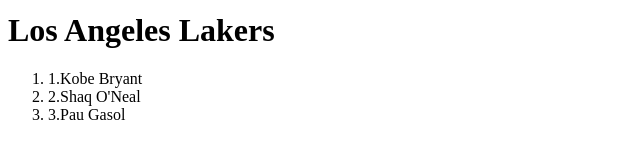
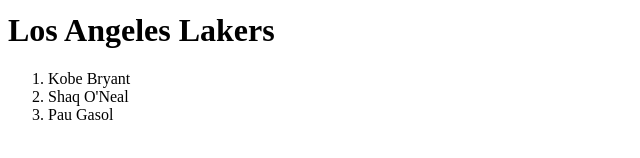
Before and after one commit to 44-563-Web-Apps-S23/44563-webapps-assignment-3-aravindranganathan, a plain HTML site: page index.html in a window 1280 px wide. Shown: the part 166-324 px from the top of the page, 0-640 px from the left. Drawn offline with Linux system fonts and the light colour scheme.

Commit message:
Update index.html

```diff
--- a/index.html
+++ b/index.html
@@ -20,9 +20,9 @@
     Los Angeles Lakers
    </h1>
    <ol>
-    <li>1.Kobe Bryant</li>
-    <li>2.Shaq O'Neal</li>
-    <li>3.Pau Gasol</li>
+    <li>Kobe Bryant</li>
+    <li>Shaq O'Neal</li>
+    <li>Pau Gasol</li>
    </ol>
  </body>
 </html>
```
